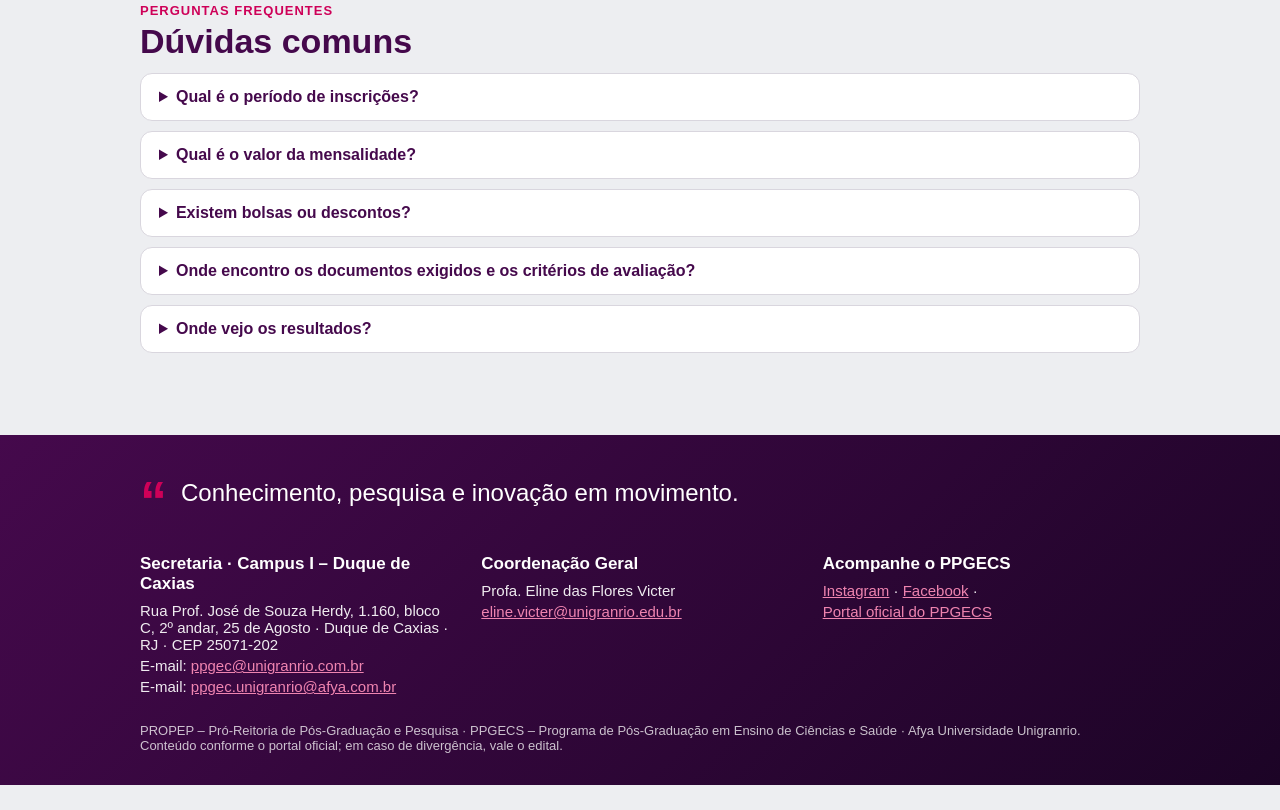
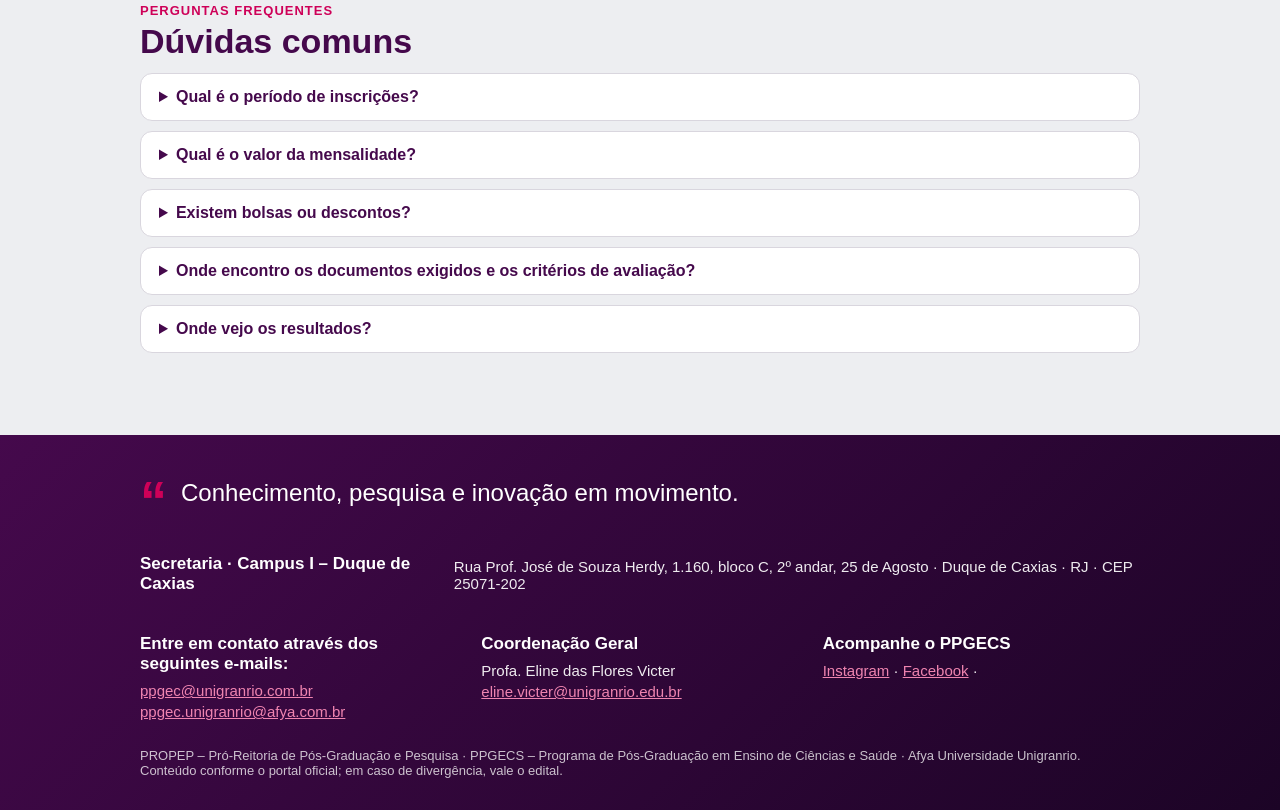
Before and after one commit to programandocomjoao/ppgecs, a plain HTML site: page index.html in a window 1280 px wide. Shown: the part 3594-4404 px from the top of the page. Before the commit the page ends 4379 px from the top, so only its background shows below. Drawn offline with Linux system fonts and the light colour scheme.

Commit message:
Add files via upload

```diff
--- a/index.html
+++ b/index.html
@@ -858,16 +858,21 @@ footer h3{margin:0 0 8px;font-size:17px;color:#fff}footer p{margin:4px 0;font-si
 
 <footer id="contato"><div class="wrap">
 <div class="sig"><i>“</i><span>Conhecimento, pesquisa e inovação em movimento.</span></div>
+
+<div class="sig">
+  <h3>Secretaria · Campus I – Duque de Caxias</h3>
+  <p>Rua Prof. José de Souza Herdy, 1.160, bloco C, 2º andar, 25 de Agosto · Duque de Caxias · RJ · CEP 25071-202</p>
+</div>
+
 <div class="cols">
-<div><h3>Secretaria · Campus I – Duque de Caxias</h3>
-<p>Rua Prof. José de Souza Herdy, 1.160, bloco C, 2º andar, 25 de Agosto · Duque de Caxias · RJ · CEP 25071-202</p>
-<p>E-mail: <a href="mailto:ppgec@unigranrio.com.br">ppgec@unigranrio.com.br</a></p>
-<p>E-mail: <a href="mailto:ppgec.unigranrio@afya.com.br">ppgec.unigranrio@afya.com.br</a></p></div>
+<div><h3>Entre em contato através dos seguintes e-mails:</h3>
+<p><a href="mailto:ppgec@unigranrio.com.br">ppgec@unigranrio.com.br</a></p>
+<p><a href="mailto:ppgec.unigranrio@afya.com.br">ppgec.unigranrio@afya.com.br</a></p></div>
 <div><h3>Coordenação Geral</h3><p>Profa. Eline das Flores Victer</p>
 <p><a href="mailto:eline.victer@unigranrio.edu.br">eline.victer@unigranrio.edu.br</a></p></div>
 <div><h3>Acompanhe o PPGECS</h3>
 <p><a href="https://www.instagram.com/mestrado.ensino.unigranrio/" target="_blank" rel="noopener">Instagram</a> · <a href="https://www.facebook.com/posensino.dasciencias" target="_blank" rel="noopener">Facebook</a> · </p>
-<p><a href="https://portal.unigranrio.edu.br/ppgec" target="_blank" rel="noopener">Portal oficial do PPGECS</a></p></div>
+<p><a href="https://portal.unigranrio.edu.br/ppgec" target="_blank" rel="noopener"></a></p></div>
 </div>
 <p class="small">PROPEP – Pró-Reitoria de Pós-Graduação e Pesquisa · PPGECS – Programa de Pós-Graduação em Ensino de Ciências e Saúde · Afya Universidade Unigranrio. Conteúdo conforme o portal oficial; em caso de divergência, vale o edital.</p>
 </div></footer>
```
